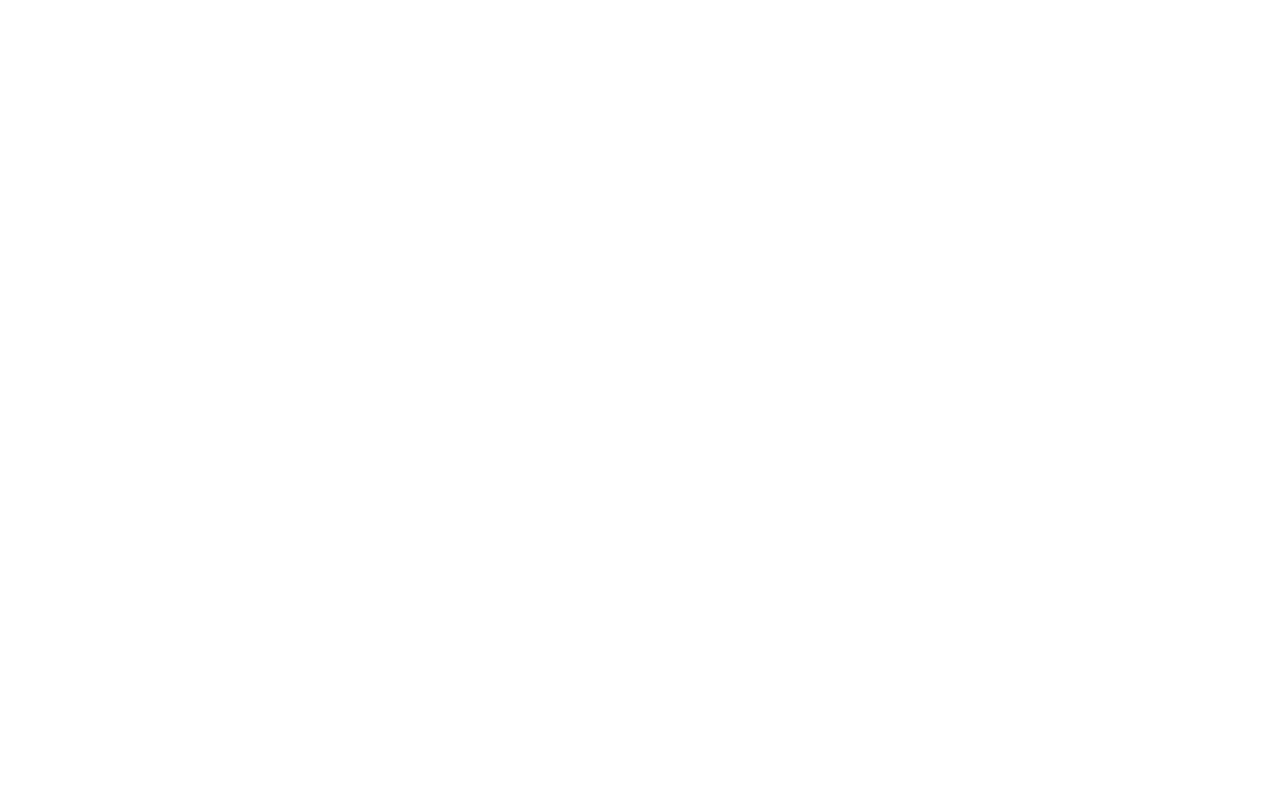
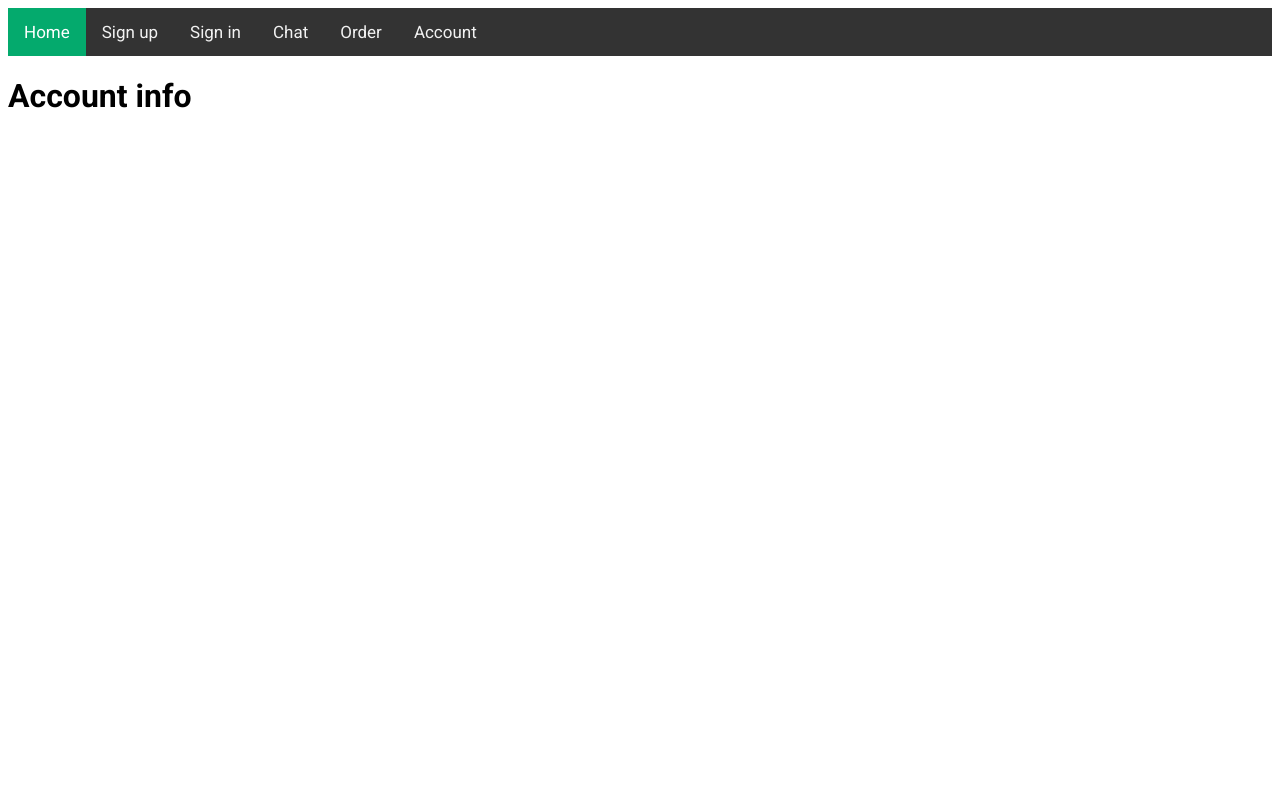
Before and after one commit to warm-milk-foam/seoul_garden, a Flask app: page /account in a window 1280 px wide. Before the commit the page is empty. Run offline with Flask 3, Linux system fonts and the light colour scheme.

Commit message:
added the account.html page

```diff
--- a/Code/templates/account.html
+++ b/Code/templates/account.html
@@ -0,0 +1,51 @@
+<!DOCTYPE html>
+<html lang="en">
+   <head>
+      <meta charset="utf-8">
+      <meta name="viewport" content="width=device-width, initial-scale=1" />
+      <link rel="stylesheet" href="https://cdnjs.cloudflare.com/ajax/libs/font-awesome/4.7.0/css/font-awesome.min.css">
+      <style>
+         @import url("https://fonts.googleapis.com/css2?family=Roboto:wght@400;700&display=swap");
+         body {
+         font-family: 'Roboto', sans-serif;
+         }
+                  form {
+            padding-left: 30px;
+         }
+         .topnav {
+         background-color: #333;
+         overflow: hidden;
+         }
+         /* Style the links inside the navigation bar */
+         .topnav a {
+         float: left;
+         color: #f2f2f2;
+         text-align: center;
+         padding: 14px 16px;
+         text-decoration: none;
+         font-size: 17px;
+         }
+         /* Change the color of links on hover */
+         .topnav a:hover {
+         background-color: #ddd;
+         color: black;
+         }
+         /* Add a color to the active/current link */
+         .topnav a.active {
+         background-color: #04AA6D;
+         color: white;
+         }
+      </style>
+   </head>
+   <body>
+      <div class="topnav">
+         <a class="active" href="/">Home</a>
+         <a href="/signup">Sign up</a>
+         <a href="/signin">Sign in</a>
+         <a href="/chat">Chat</a>
+         <a href="/order">Order</a>
+         <a href="/account">Account</a>
+      </div>
+      <h1 class="text">Account info</h1>
+   </body>
+</html>
--- a/Code/templates/chat.html
+++ b/Code/templates/chat.html
@@ -9,7 +9,7 @@
          body {
          font-family: 'Roboto', sans-serif;
          }
-         form {
+                  form {
             padding-left: 30px;
          }
          .topnav {
```
Also changed, not shown: Code/orders/90c97a95-a01d-4c48-abb3-d4d14fb67043_order_history.txt (added).
